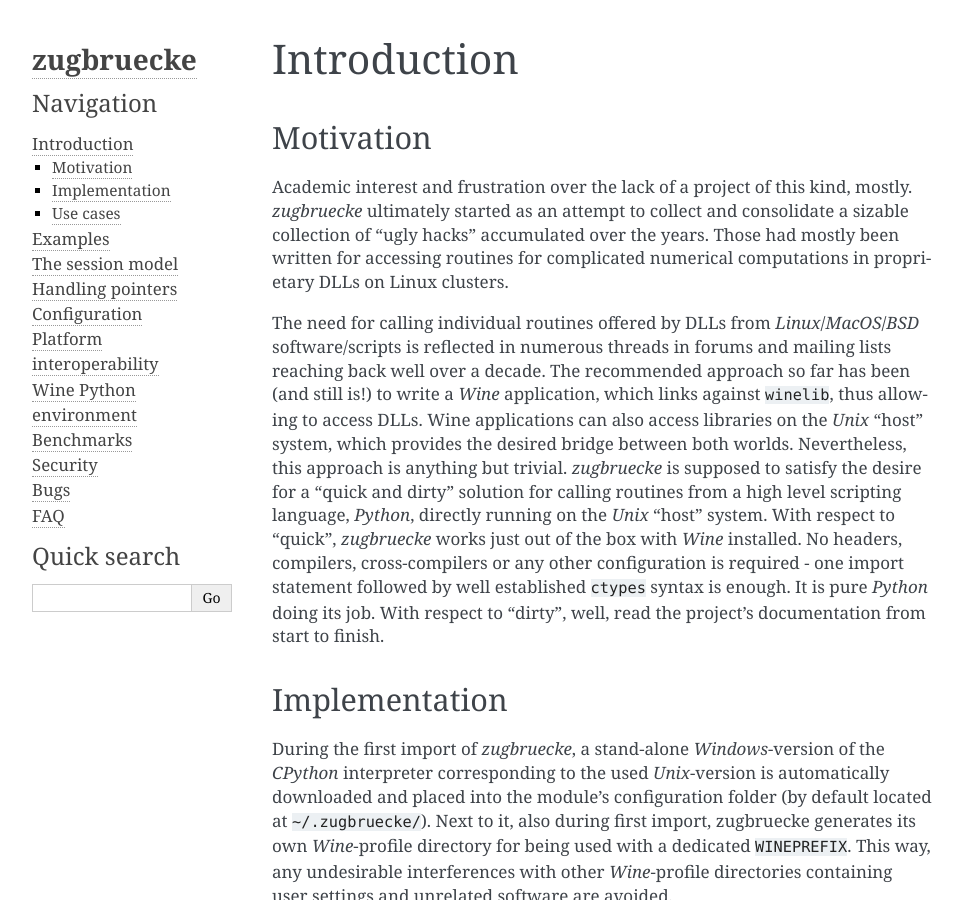
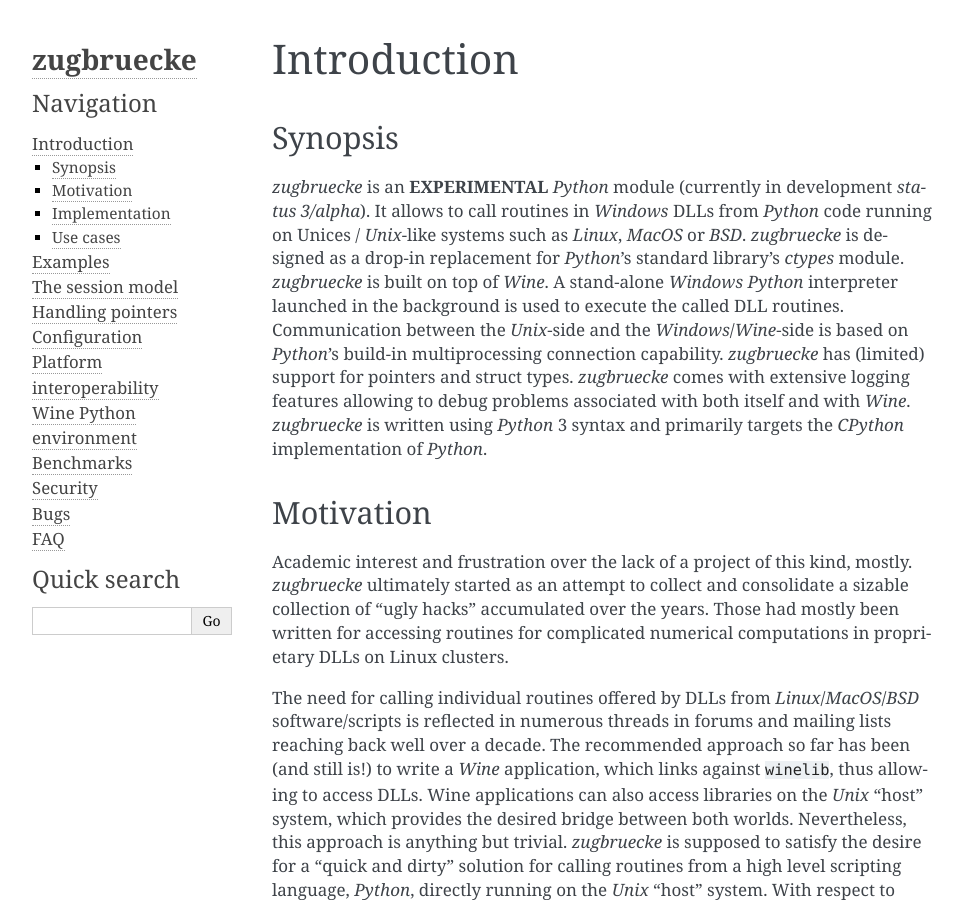
Before and after one commit to pleiszenburg/zugbruecke, a Sphinx documentation site: the page built from docs/introduction.rst, in a window 1280 px wide and 900 px high. Shown: the whole window, without its empty margins (148-1111 px from the left). Built offline with Sphinx 7.4.7, drawn with Linux system fonts in a browser that asks for light colours.

Commit message:
added synopsis to introduction

```diff
--- a/README.rst
+++ b/README.rst
@@ -22,7 +22,7 @@
 zugbruecke is designed as a **drop-in replacement for Python's standard library's ctypes module**.
 zugbruecke is **built on top of Wine**. A stand-alone Windows Python interpreter
 launched in the background is used to execute the called DLL routines.
-Communication between the UNIX-side and the Windows/Wine-side is based on Python's
+Communication between the Unix-side and the Windows/Wine-side is based on Python's
 build-in multiprocessing connection capability.
 zugbruecke has (limited) support for pointers and struct types.
 zugbruecke comes with extensive logging features allowing to debug problems
--- a/docs/introduction.rst
+++ b/docs/introduction.rst
@@ -7,6 +7,25 @@
 
 Introduction
 ============
+
+.. _synopsis:
+
+Synopsis
+--------
+
+*zugbruecke* is an **EXPERIMENTAL** *Python* module (currently in development *status 3/alpha*).
+It allows to call routines in *Windows* DLLs from *Python* code running on
+Unices / *Unix*-like systems such as *Linux*, *MacOS* or *BSD*.
+*zugbruecke* is designed as a drop-in replacement for *Python*'s standard library's *ctypes* module.
+*zugbruecke* is built on top of *Wine*. A stand-alone *Windows* *Python* interpreter
+launched in the background is used to execute the called DLL routines.
+Communication between the *Unix*-side and the *Windows*/*Wine*-side is based on *Python*'s
+build-in multiprocessing connection capability.
+*zugbruecke* has (limited) support for pointers and struct types.
+*zugbruecke* comes with extensive logging features allowing to debug problems
+associated with both itself and with *Wine*.
+*zugbruecke* is written using *Python* 3 syntax and primarily targets the
+*CPython* implementation of *Python*.
 
 .. _motivation:
 
```
